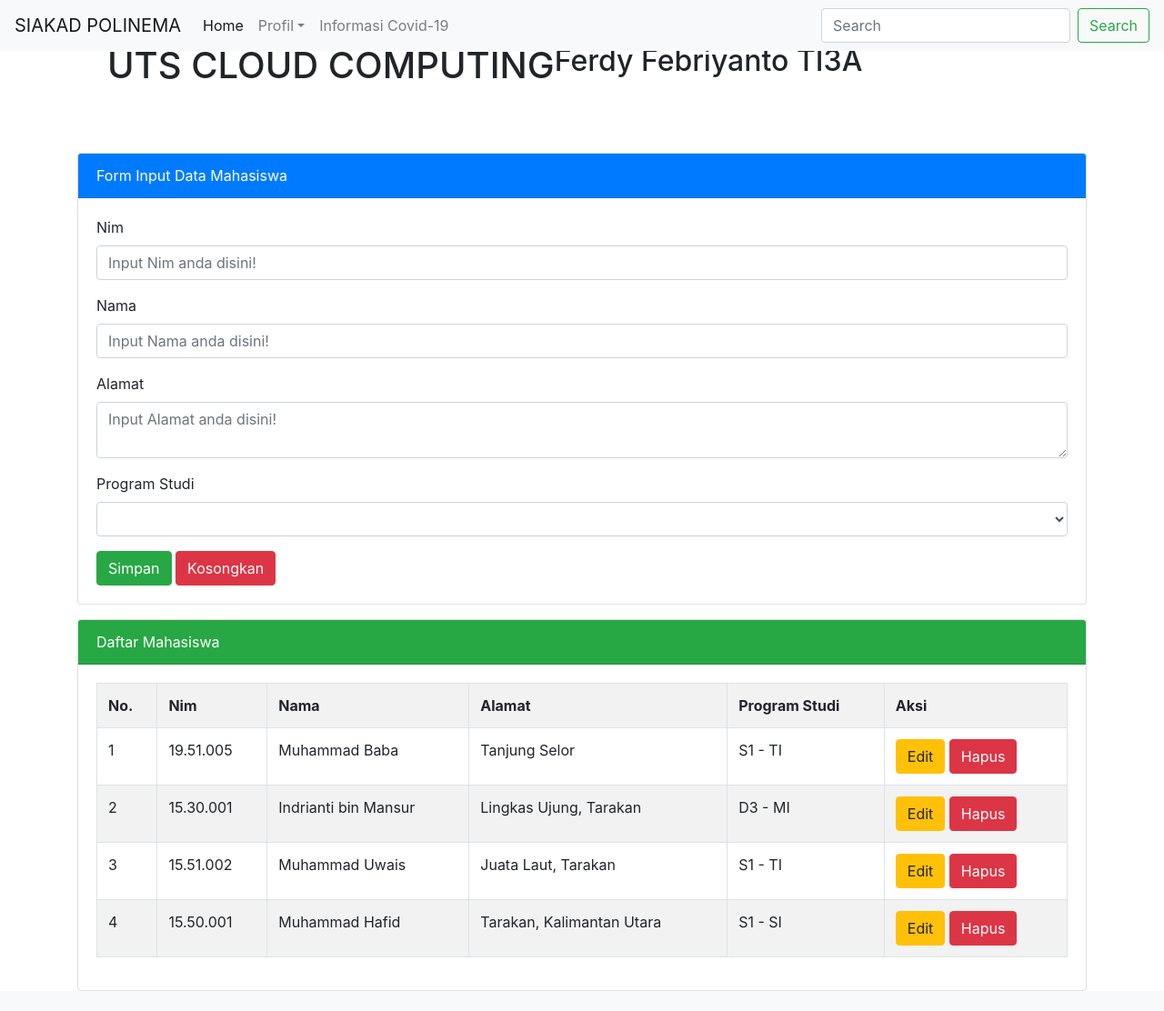
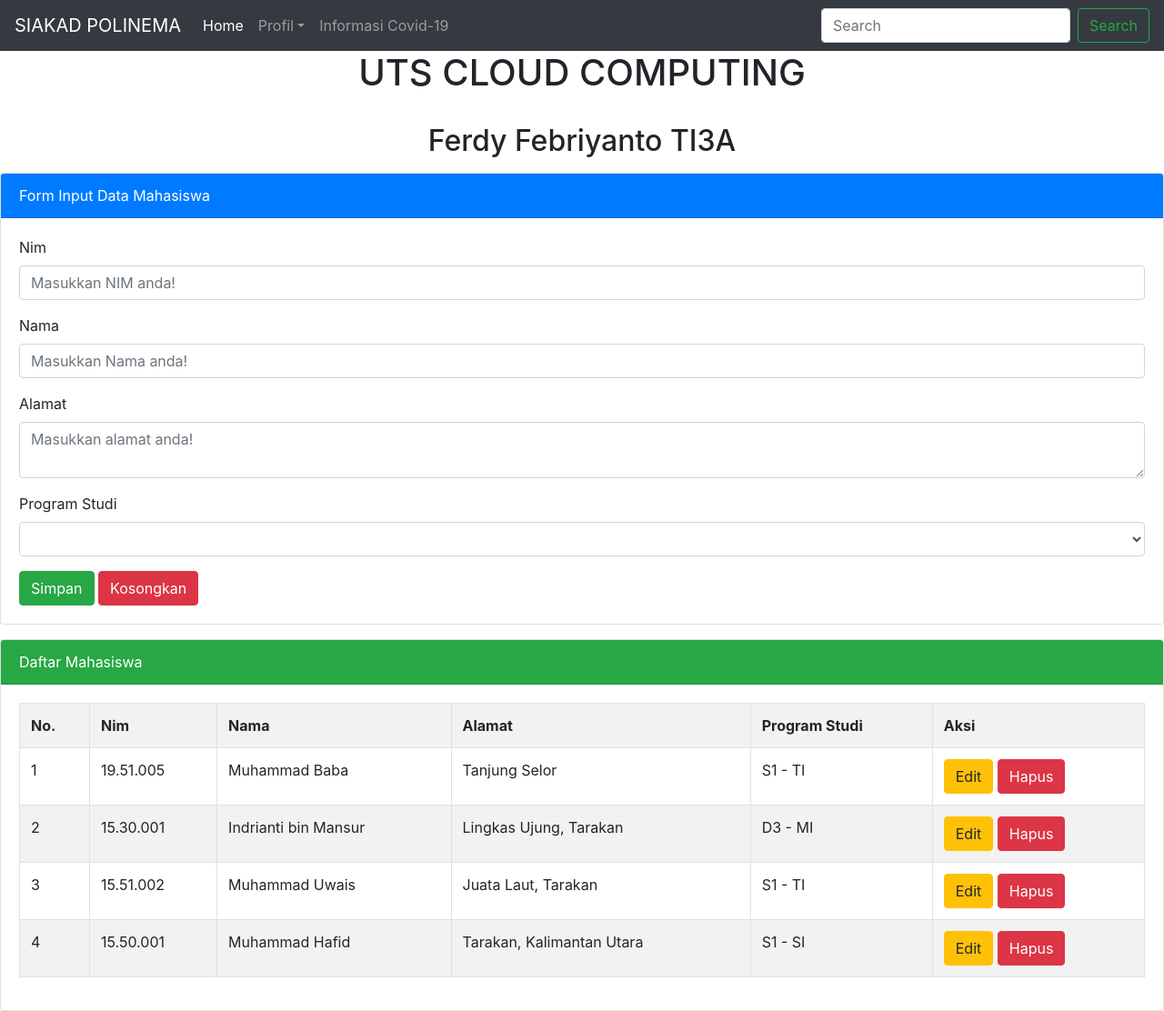
Before and after one commit to ferdyfebriyanto/crud_siakad, a PHP site: page /index.php in a window 1280 px wide. Shown: the whole page at 91% size. Before the commit the page ends 1090 px from the top, so only its background shows below. Run offline with PHP 8.4, Linux system fonts and the light colour scheme; data comes from the database, SQL or seed files in the repository.

Commit message:
Update tampilan index

```diff
--- a/covid.php
+++ b/covid.php
@@ -19,7 +19,7 @@ $data = json_decode($url, true);
 <body>
     <nav class="navbar navbar-expand navbar-dark bg-dark">
         <div class="nav navbar-nav">
-            <a class="nav-item nav-link active" href="#"><i class="fa fa-fw fa-home"></i> Home <span class="visually-hidden"></span></a>
+            <a class="nav-item nav-link active" href="index.php"><i class="fa fa-fw fa-home"></i> Home <span class="visually-hidden"></span></a>
         </div>
     </nav>
 
--- a/index.php
+++ b/index.php
@@ -107,7 +107,7 @@
 </head>
 <body>
 
-<nav class="navbar navbar-expand-lg navbar-light bg-light fixed-top">
+<nav class="navbar navbar-expand-lg navbar-dark bg-dark">
 	<a class="navbar-brand" href="#">SIAKAD POLINEMA</a>
 	<button class="navbar-toggler hidden-lg-up" type="button" data-toggle="collapse" data-target="#collapsibleNavId" aria-controls="collapsibleNavId"
 		aria-expanded="false" aria-label="Toggle navigation"></button>
@@ -136,10 +136,9 @@
 
 
 <div class="container">
-	<div class="row col-md-12 p-5">
-		<h1 class="text-center">UTS CLOUD COMPUTING</h1><br>
-		<h2 class="text-center">Ferdy Febriyanto TI3A</h2>
-	</div>
+	<h1 class="text-center">UTS CLOUD COMPUTING</h1><br>
+	<h2 class="text-center">Ferdy Febriyanto TI3A</h2>
+</div>
 
 
 	<!-- Awal Card Form -->
@@ -151,23 +150,23 @@
 	    <form method="post" action="">
 	    	<div class="form-group">
 	    		<label>Nim</label>
-	    		<input type="text" name="tnim" value="<?=@$vnim?>" class="form-control" placeholder="Input Nim anda disini!" required>
+	    		<input type="text" name="tnim" value="<?=@$vnim?>" class="form-control" placeholder="Masukkan NIM anda!" required>
 	    	</div>
 	    	<div class="form-group">
 	    		<label>Nama</label>
-	    		<input type="text" name="tnama" value="<?=@$vnama?>" class="form-control" placeholder="Input Nama anda disini!" required>
+	    		<input type="text" name="tnama" value="<?=@$vnama?>" class="form-control" placeholder="Masukkan Nama anda!" required>
 	    	</div>
 	    	<div class="form-group">
 	    		<label>Alamat</label>
-	    		<textarea class="form-control" name="talamat"  placeholder="Input Alamat anda disini!"><?=@$valamat?></textarea>
+	    		<textarea class="form-control" name="talamat"  placeholder="Masukkan alamat anda!"><?=@$valamat?></textarea>
 	    	</div>
 	    	<div class="form-group">
 	    		<label>Program Studi</label>
 	    		<select class="form-control" name="tprodi">
 	    			<option value="<?=@$vprodi?>"><?=@$vprodi?></option>
 	    			<option value="D3-MI">D3-MI</option>
-	    			<option value="S1-SI">S1-SI</option>
-	    			<option value="S1-TI">S1-TI</option>
+	    			<option value="D4-TI">D4-TI</option>
+	    			<option value="D4-SIB">D4-TI</option>
 	    		</select>
 	    	</div>
 
```
